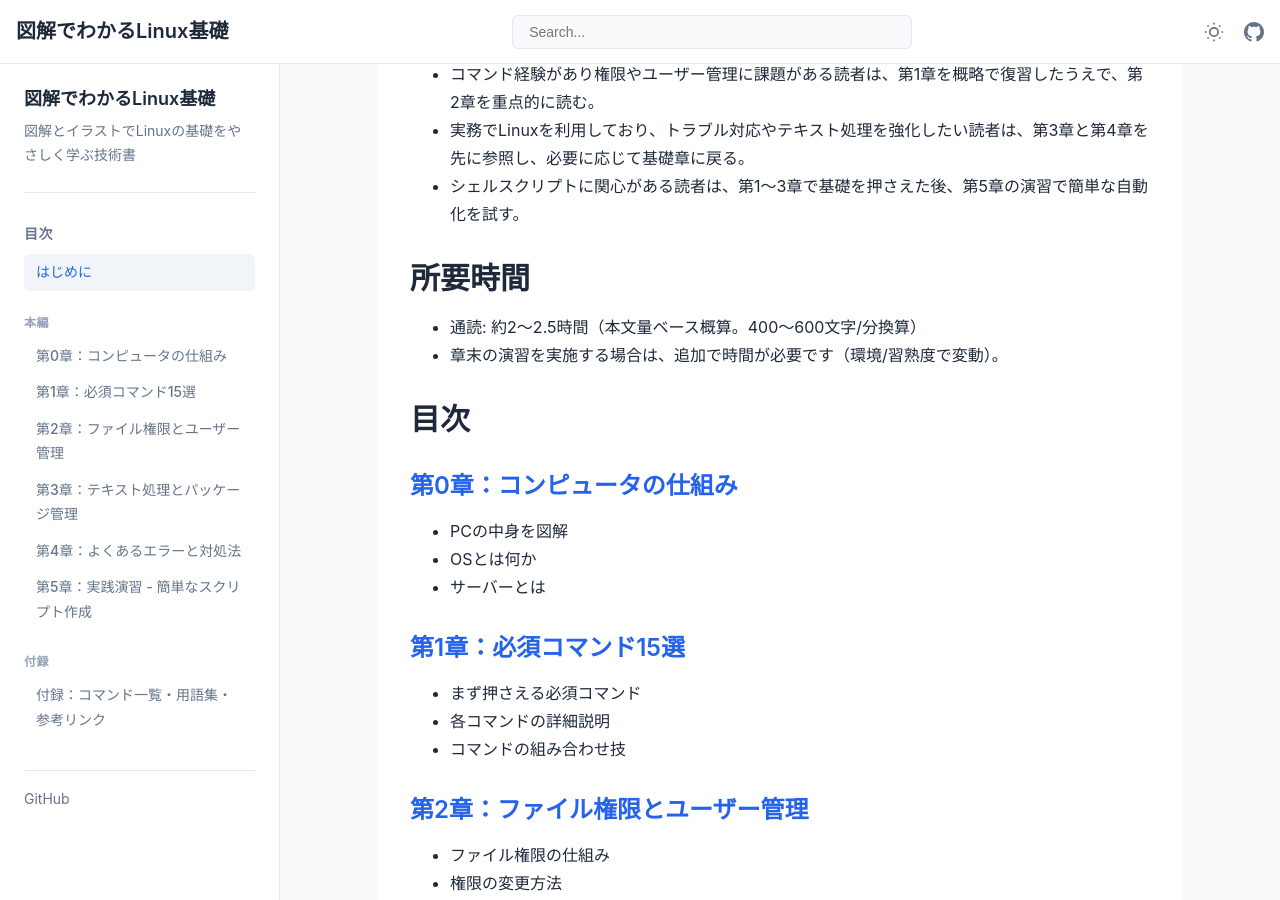
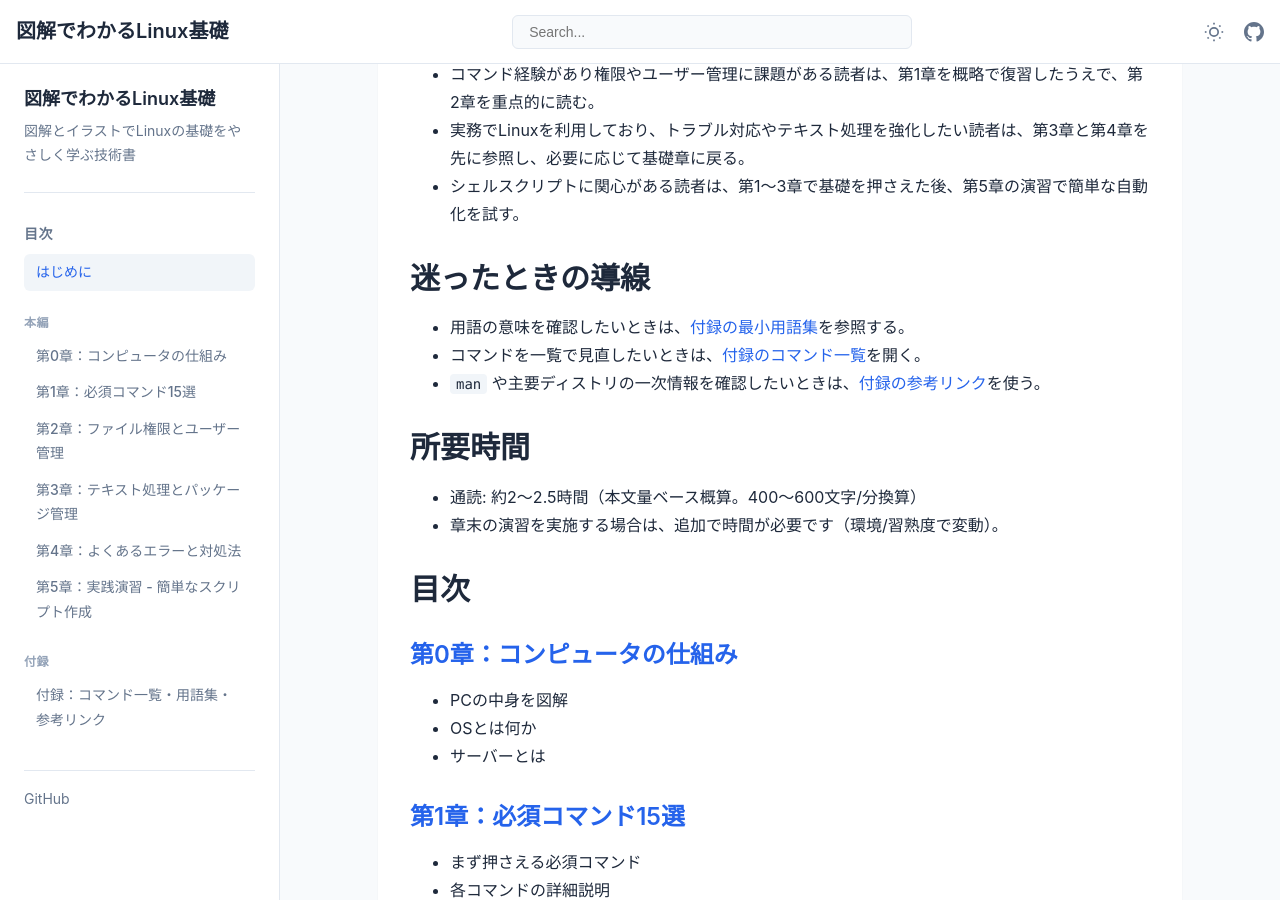
Before and after one commit to itdojp/illustrated-linux-basics-book, a Jekyll site: the page built from docs/index.md, in a window 1280 px wide and 900 px high, scrolled down 1122 px. Built offline with Jekyll 4.4.1, drawn with Linux system fonts in a browser that asks for light colours.

Commit message:
fix: add appendix guidance routes

```diff
--- a/docs/index.md
+++ b/docs/index.md
@@ -38,6 +38,12 @@ title: "図解でわかるLinux基礎"
 - コマンド経験があり権限やユーザー管理に課題がある読者は、第1章を概略で復習したうえで、第2章を重点的に読む。
 - 実務でLinuxを利用しており、トラブル対応やテキスト処理を強化したい読者は、第3章と第4章を先に参照し、必要に応じて基礎章に戻る。
 - シェルスクリプトに関心がある読者は、第1〜3章で基礎を押さえた後、第5章の演習で簡単な自動化を試す。
+
+## 迷ったときの導線
+
+- 用語の意味を確認したいときは、[付録の最小用語集](./appendix/#glossary)を参照する。
+- コマンドを一覧で見直したいときは、[付録のコマンド一覧](./appendix/#command-reference)を開く。
+- `man` や主要ディストリの一次情報を確認したいときは、[付録の参考リンク](./appendix/#official-references)を使う。
 
 ## 所要時間
 - 通読: 約2〜2.5時間（本文量ベース概算。400〜600文字/分換算）
```
Also changed, not shown: docs/appendix/index.md (+16 -7 lines).
